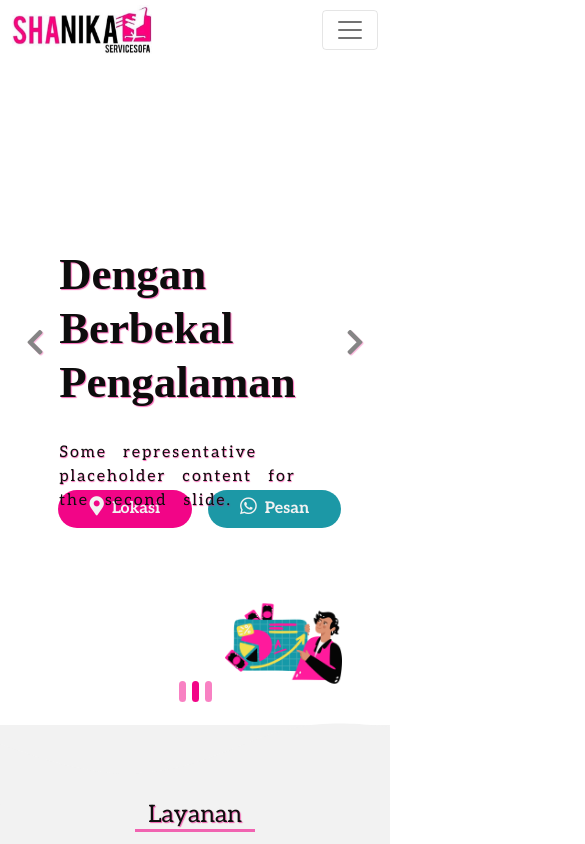
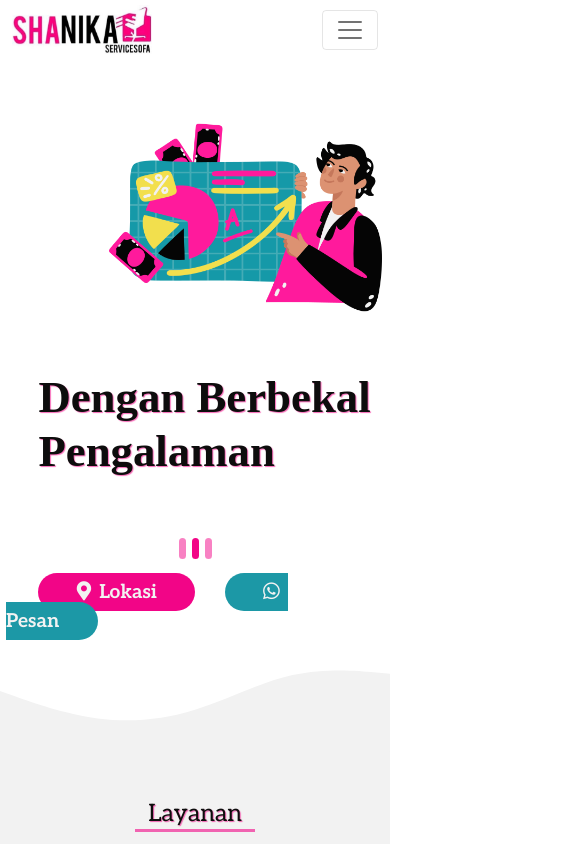
Before and after one commit to ricky03knowhere/sofa_sevice, a plain HTML site: page index.html in a window 390 px wide. Shown: the top 844 px of the page, 585 px wide, since content can reach past the window. Drawn offline with nearby package versions, Linux system fonts and the light colour scheme; a web font is replaced by a local one.

Commit message:
add navbar & carousel mobile

```diff
--- a/index.html
+++ b/index.html
@@ -100,12 +100,12 @@
       <i class="fas fa-chevron-right"></i>
     </button>
 
-    <a href="" class="btn-action nav-link"><i class="fas fa-map-marker-alt me-2"></i>Lokasi</a>
-    <a href="" class="btn-action nav-link"><i class="fab fa-whatsapp me-2"></i>Pesan</a>
+    <a href="#lokasi" class="btn-action"><i class="fas fa-map-marker-alt me-2"></i>Lokasi</a>
+    <a href="https://wa.me/6289512191618" class="btn-action" target="_blank"><i class="fab fa-whatsapp me-2"></i>Pesan</a>
   </div>
   <!-- CAROUSEL END -->
 
-  <svg xmlns="http://www.w3.org/2000/svg" viewBox="0 0 1440 320">
+  <svg xmlns="http://www.w3.org/2000/svg" viewBox="0 0 1440 320" id="wave1">
     <path fill="#f2f2f2" fill-opacity="1"
       d="M0,96L60,117.3C120,139,240,181,360,197.3C480,213,600,203,720,165.3C840,128,960,64,1080,37.3C1200,11,1320,21,1380,26.7L1440,32L1440,320L1380,320C1320,320,1200,320,1080,320C960,320,840,320,720,320C600,320,480,320,360,320C240,320,120,320,60,320L0,320Z">
     </path>
@@ -284,7 +284,7 @@
     <h3>Kontak</h3>
     <div class="container">
       <div class="row justify-content-around">
-        <div class="col-md-6 map-wrapper">
+        <div class="col-md-6 map-wrapper" id="lokasi">
           <div class="card">
             <h4><i class="fa fa-map-marker-alt me-2"></i>Lokasi</h4>
             <!-- <iframe class="map"
@@ -301,7 +301,7 @@
                 </div>
                 <div class="col-md-6 body">
                   <h4><i class="fab fa-whatsapp me-2"></i>Whatsapp</h4>
-                  089512191618
+                  <a href="https://wa.me/6289512191618" target="_blank">089512191618</a>
                   <hr class="x-hr">
                   <hr>
                   <h4> <i class="fa fa-at me-2"></i>Email</h4>
--- a/sass/sections/_bahan.sass
+++ b/sass/sections/_bahan.sass
@@ -9,6 +9,8 @@
   .container
     margin-top: 6em !important
     // padding: 0 2em
+    overflow:  hidden
+    position: relative
     &>.row
       height: 25em !important
     .tagline
--- a/sass/sections/_carousel.sass
+++ b/sass/sections/_carousel.sass
@@ -58,6 +58,7 @@
     padding: .4em 2em
     color: var.$ternary-color
     position: absolute
+    text-decoration: none
     top: 50vh
     left: 2.6em
 
@@ -67,3 +68,40 @@
 
     i
       font-size: 1.2rem
+
+  // Mobile version
+  @media (max-width: 720px)
+    top: -9em
+    .carousel-control-prev, .carousel-control-next
+      display: none !important
+    .carousel-indicators button
+      margin-top: -30%
+    .btn-action
+      position: relative
+      top: -20%
+      left: 1em
+      width: 40%
+      font-size: 1.2rem
+      &:nth-last-child(1)
+        background: var.$success-color
+        left: 6px
+    .carousel-item
+      .carousel-caption
+        width: 100%
+        left: 2.4em !important
+        top: 50vh
+      p
+        display: none
+      img
+        width: 70vw !important
+        position: absolute
+        top: 9.5em
+        right: .5rem
+
+
+// Mobile version
+@media (max-width: 720px)
+  #wave1
+    position: relative
+    // background: red
+    margin-top: -10.5em !important
--- a/sass/sections/_kontak.sass
+++ b/sass/sections/_kontak.sass
@@ -54,6 +54,7 @@
     font-size: 1.2rem
     text-shadow: 1px 1px 1px var.$text-color
     color: var.$ternary-color
+
     .row
       height: 100%
       padding: 0 .5em
@@ -69,8 +70,9 @@
         display: grid
         text-align: center
         align-content: center
-        // padding: 0.5em
-        // p
+        a
+          color: var.$ternary-color
+          text-decoration: none !important
         hr
           height: 2px
           border-radius: 1px
--- a/sass/sections/_navbar.sass
+++ b/sass/sections/_navbar.sass
@@ -2,8 +2,12 @@
 // Navbar
 #navbar
   font-family: var.$primary-font, serif
-  padding: 0 0 .5em
+  padding: 0
   transition: .2s ease
+  // Mobile version
+  @media (max-width: 720px)
+    padding: 0 0 .8em
+
   .btn-action
     border-radius: 50px
     background: var.$primary-color
```
Also changed, not shown: css/index.css, 1 other file.
